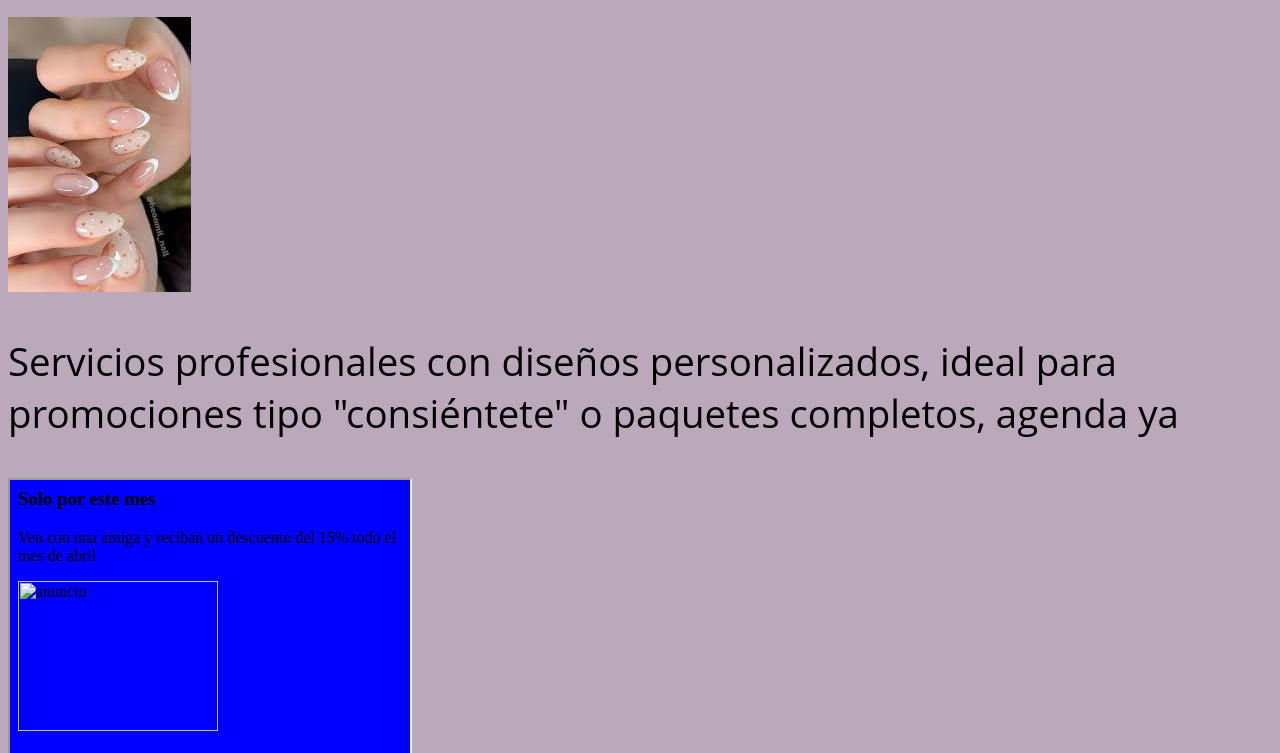
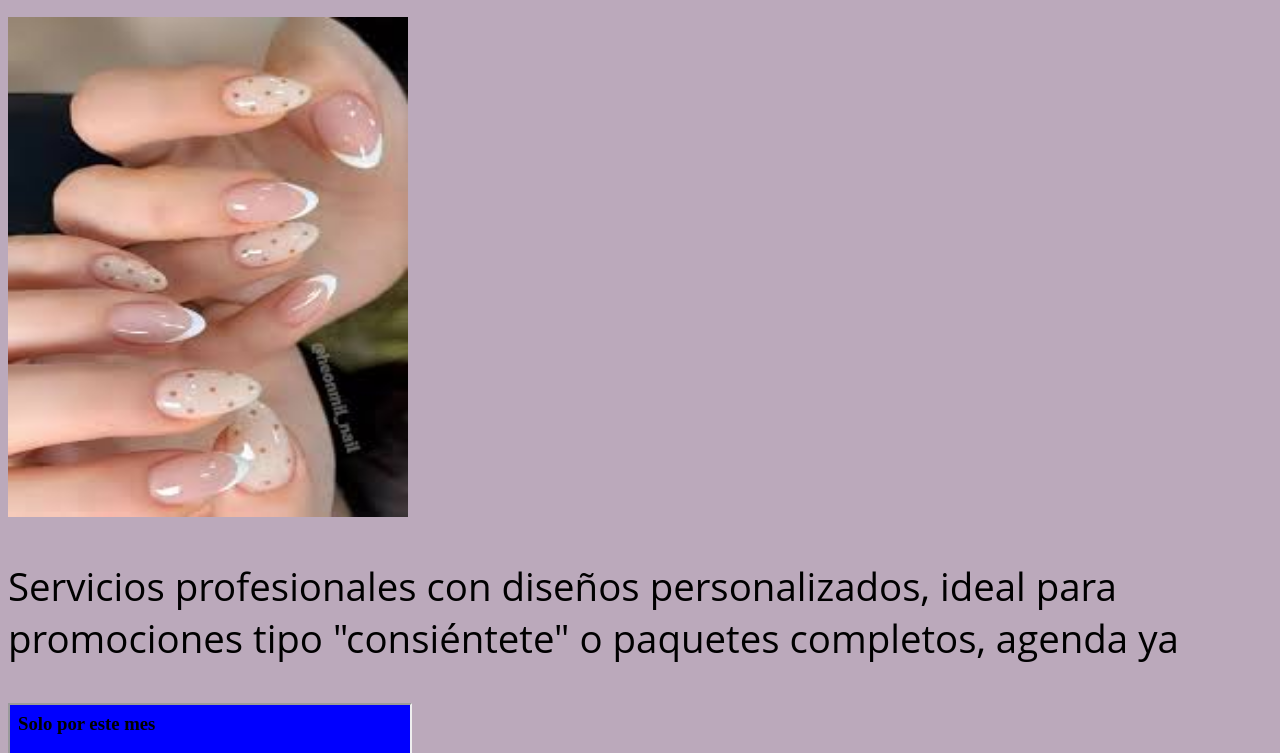
Before and after one commit to jennifergonzalezcb10-pixel/Nails-Jenny, a plain HTML site: page index.html in a window 1280 px wide. Shown: the part 415-1168 px from the top of the page. Drawn offline with Linux system fonts and the light colour scheme.

Commit message:
Update index.html

```diff
--- a/index.html
+++ b/index.html
@@ -35,12 +35,12 @@
    </div>
  <div>
     <h2>Nails Jenny</h2>
-<img src="uñas.jpg""width:400px;height:500px;">
+<img src="uñas.jpg" style="width:400px;height:500px;">
         <p>Servicios profesionales con diseños personalizados,
         ideal para promociones tipo "consiéntete" o paquetes completos,
         agenda ya</p>
 </div>
-<iframe src="publicidad.html" height="300" width="400" title="Iframe Example"></iframe>
+<iframe src="publicidad.html" height="300" width="400" title="publicidad"></iframe>
 
 <button class="testbtn">OFERTA</button>
 
```
